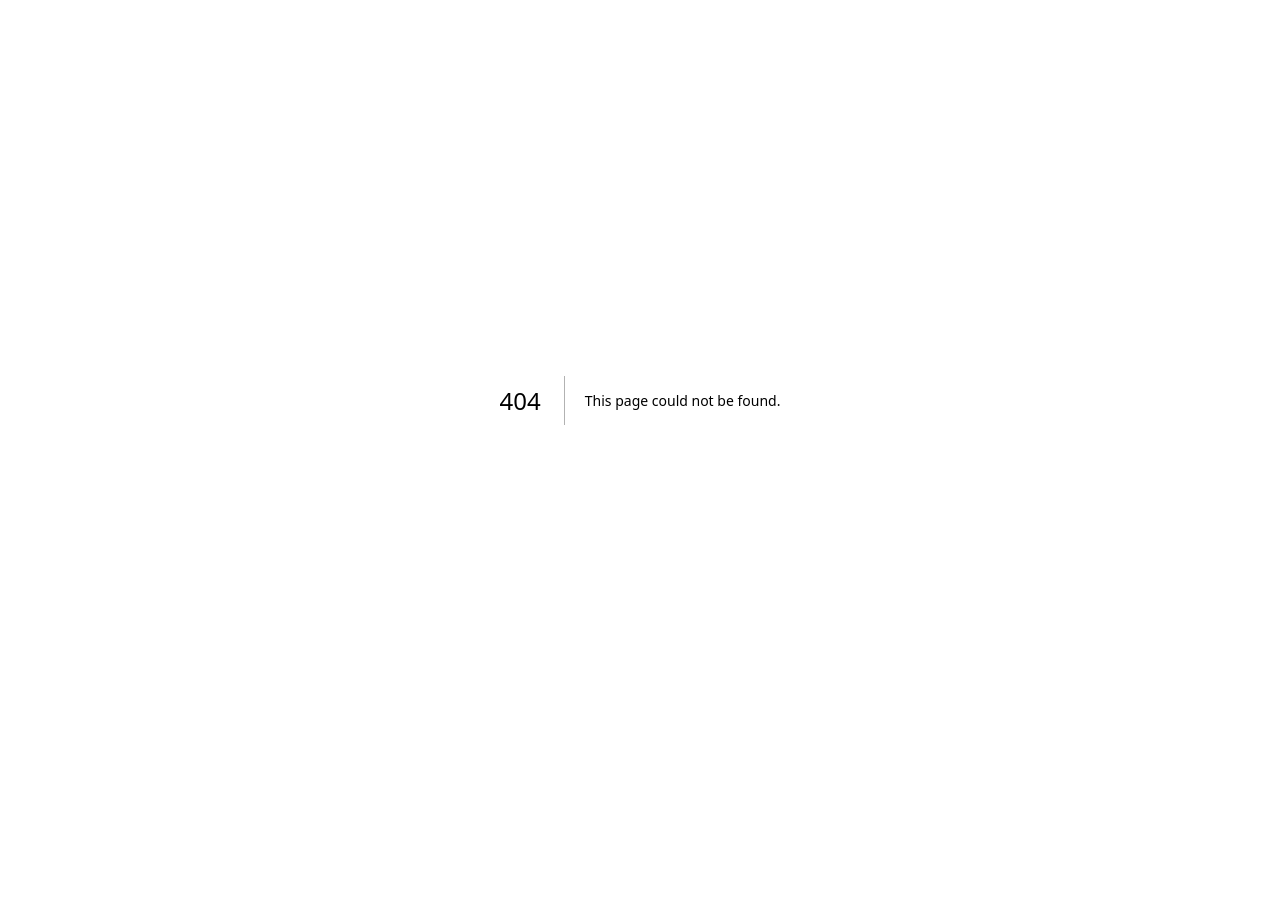
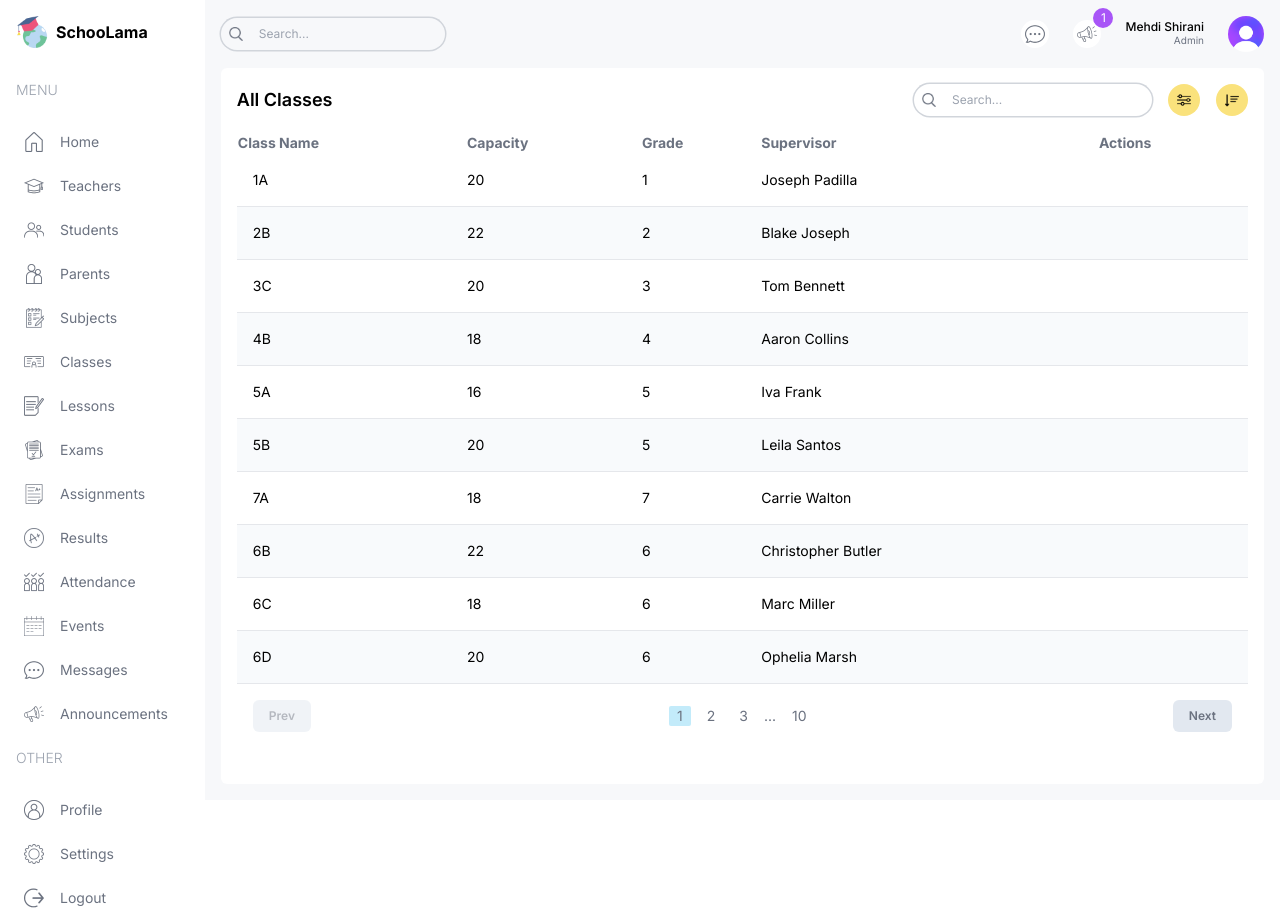
Before and after one commit to m3hdi-shirani/dashboard-next.js, a Next.js app: page /list/classes in a window 1280 px wide. Before the commit this address had no page. Before the commit the page ends 800 px from the top, so only its background shows below. Built offline with nearby package versions, Linux system fonts and the light colour scheme.

Commit message:
Finish the Classes page

```diff
--- /dev/null
+++ b/src/app/(dashboard)/list/classes/page.tsx
@@ -0,0 +1,90 @@
+import Pagination from "@/components/Pagination";
+import Table from "@/components/Table";
+import Tablesearch from "@/components/Tablesearch";
+import { classesData, role } from "@/lib/data";
+import Image from "next/image";
+
+type Class = {
+  id: number;
+  name: string;
+  capacity: number;
+  grade: number;
+  supervisor: string;
+};
+
+const columns = [
+  {
+    header: "Class Name",
+    accessor: "name",
+  },
+  {
+    header: "Capacity",
+    accessor: "capacity",
+    className: "hidden md:table-cell",
+  },
+  {
+    header: "Grade",
+    accessor: "grade",
+    className: "hidden md:table-cell",
+  },
+  {
+    header: "Supervisor",
+    accessor: "supervisor",
+    className: "hidden md:table-cell",
+  },
+  {
+    header: "Actions",
+    accessor: "action",
+  },
+];
+
+const ClassListPage = () => {
+  const renderRow = (item: Class) => (
+    <tr
+      key={item.id}
+      className="border-b border-gray-200 even:bg-slate-50 text-sm hover:bg-lamaPurpleLight"
+    >
+      <td className="flex items-center gap-4 p-4">{item.name}</td>
+      <td className="hidden md:table-cell">{item.capacity}</td>
+      <td className="hidden md:table-cell">{item.grade}</td>
+      <td className="hidden md:table-cell">{item.supervisor}</td>
+      <td>
+        <div className="flex items-center gap-2">
+          {role === "admin" && (
+            <>
+              {/* <FormModal table="class" type="update" data={item} /> */}
+              {/* <FormModal table="class" type="delete" id={item.id} /> */}
+            </>
+          )}
+        </div>
+      </td>
+    </tr>
+  );
+
+  return (
+    <div className="bg-white p-4 rounded-md flex-1 m-4 mt-0">
+      {/* TOP */}
+      <div className="flex items-center justify-between">
+        <h1 className="hidden md:block text-lg font-semibold">All Classes</h1>
+        <div className="flex flex-col md:flex-row items-center gap-4 w-full md:w-auto">
+          <Tablesearch />
+          <div className="flex items-center gap-4 self-end">
+            <button className="w-8 h-8 flex items-center justify-center rounded-full bg-lamaYellow">
+              <Image src="/filter.png" alt="" width={14} height={14} />
+            </button>
+            <button className="w-8 h-8 flex items-center justify-center rounded-full bg-lamaYellow">
+              <Image src="/sort.png" alt="" width={14} height={14} />
+            </button>
+            {/* {role === "admin" && <FormModal table="class" type="create" />} */}
+          </div>
+        </div>
+      </div>
+      {/* LIST */}
+      <Table columns={columns} renderRow={renderRow} data={classesData} />
+      {/* PAGINATION */}
+      <Pagination />
+    </div>
+  );
+};
+
+export default ClassListPage;
```
